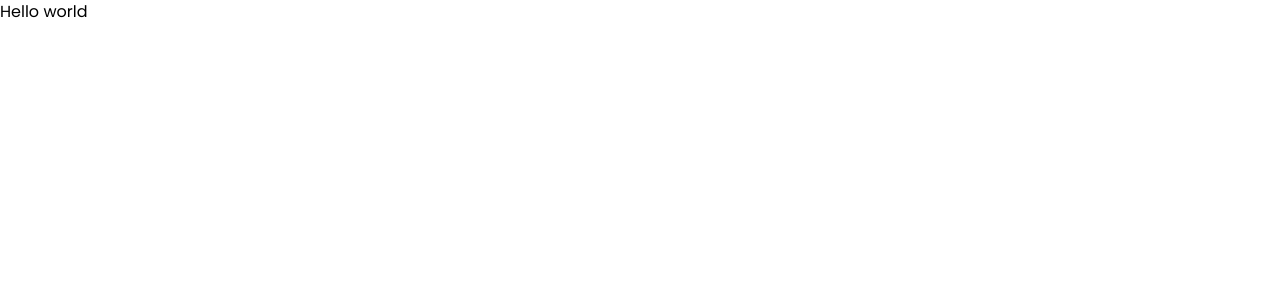
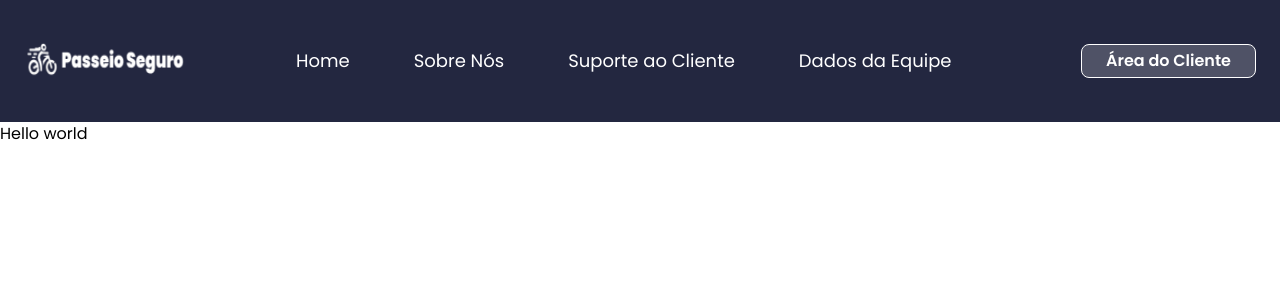
Before and after one commit to biancaroman/Passeio_Seguro, a Next.js app: page / in a window 1280 px wide. Shown: the top 300 px of the page. Built offline with nearby package versions, Linux system fonts and the light colour scheme.

Commit message:
feat:added Header

```diff
--- a/jsconfig.json
+++ b/jsconfig.json
@@ -1,7 +1,8 @@
 {
   "compilerOptions": {
     "paths": {
-      "@/*": ["./src/*"]
+      "@/*": ["./src/*"],
+      "@public/*": ["./public/*"]
     }
   }
 }
--- a/package.json
+++ b/package.json
@@ -10,8 +10,11 @@
   },
   "dependencies": {
     "next": "13.5.4",
+    "phosphor-icons": "^1.4.2",
+    "phosphor-react": "^1.4.1",
     "react": "^18",
-    "react-dom": "^18"
+    "react-dom": "^18",
+    "react-icons": "^4.11.0"
   },
   "devDependencies": {
     "autoprefixer": "^10",
--- /dev/null
+++ b/src/app/components/Header/components/NavIcons/index.jsx
@@ -0,0 +1,17 @@
+'use client'
+
+import { Bell, User } from "phosphor-react";
+import { twMerge } from "tailwind-merge";
+
+export function NavIcons({ isMobile }) {
+  return (
+    <div className={twMerge(`py-3 text-center`, isMobile ? `flex gap-2 sm:gap-6` :` lg:gap-6 hidden lg:flex `)}>
+      <button>
+        <Bell size={30} color="#ffff" weight="fill" />
+      </button>
+      <button>
+        <User size={30} color="#ffff" weight="fill" />
+      </button>
+    </div>
+  )
+}
--- /dev/null
+++ b/src/app/components/Header/components/NavLink/index.jsx
@@ -0,0 +1,14 @@
+import Link from "next/link";
+
+export function NavLink({ content, path }) {
+  return (
+    <li className="text-white">
+      <Link
+        className="py-3 block font-normal text-center "
+        href={`${path}`}
+      >
+        {`${content}`}
+      </Link>
+    </li>
+  )
+}
--- /dev/null
+++ b/src/app/components/Header/index.jsx
@@ -0,0 +1,78 @@
+'use client'
+
+import Image from "next/image";
+import { List } from "phosphor-react";
+import { useState } from "react";
+
+import LogoPasseioSeguro from "@/app/assets/img/LogoPasseioSeguro.png";
+import { NavIcons } from "./components/NavIcons";
+import { NavLink } from "./components/NavLink";
+
+const linksNav = [
+  {
+    content: 'Home',
+    path: '/'
+  },
+  {
+    content: 'Sobre Nós',
+    path: '/sobre-nos'
+  },
+  {
+    content: 'Suporte ao Cliente',
+    path: '/suporte'
+  },
+  {
+    content: 'Dados da Equipe',
+    path: '/dados-equipe'
+  },
+]
+
+export function Header({ isAuthenticated }) {
+  const [open, setOpen] = useState(false)
+
+  return (
+    <header className="w-full min-h-28 py-8 bg-blue-800 2xl:flex  2xl:justify-center ">
+      <div className="w-full max-w-lplarge flex flex-wrap justify-between  md:mx-auto lg:flex-nowrap lg:justify-between xl:max-w-7xl ">
+        <Image className="inline ml-5  h-10 w-2/5  sm:ml-7 mlarge:w-36 lg:h-14 lg:w-40 lg:ml-6" src={LogoPasseioSeguro} alt="Logo da Passeio Seguro" />
+        <div className=" flex mr-5 items-center gap-2 sm:mr-10 sm:gap-6 h-10 lg:hidden ">
+          {isAuthenticated && (
+            <NavIcons isMobile={true} />
+          )
+          }
+          <button
+            className="hover:cursor-pointer "
+            onClick={() => setOpen(!open)}
+          >
+            <List className="lg:hidden block h-10 w-10 cursor-pointer" color="#ffffff" weight="fill" />
+          </button>
+        </div>
+
+        <nav
+          className={`${open ? 'block' : 'hidden'
+            } min-w-full  lg:flex lg:items-center lg:min-w-9/12  lg:justify-between lg:mr-6`}
+        >
+          <ul className=" text-lg pt-5 gap-5  font-normal  md:pt-0 lg:flex  lg:justify-center lg:items-center  lg:gap-10 xl:gap-16">
+            {linksNav.map((link) => {
+              return (
+                <NavLink key={link.path} content={link.content} path={link.path} />
+              )
+            })}
+          </ul>
+          {
+            isAuthenticated ? (
+              <NavIcons isMobile={false} />
+            ) : (
+              <div className="py-3 text-center ">
+                <button className="py-1 px-6 bg-white bg-opacity-20 font-semibold text-white border border-white rounded-lg">
+                  Área do Cliente
+                </button>
+              </div>
+            )
+          }
+        </nav>
+
+      </div>
+    </header>
+
+  )
+}
--- a/src/app/page.js
+++ b/src/app/page.js
@@ -1,5 +1,10 @@
+import { Header } from "@/app/components/Header";
+
 export default function Home() {
   return (
-    <h1>Hello world</h1>
-  )
+    <>
+      <Header isAuthenticated={false} />
+      <h1>Hello world</h1>
+    </>
+  );
 }
--- a/tailwind.config.js
+++ b/tailwind.config.js
@@ -1,14 +1,27 @@
 /** @type {import('tailwindcss').Config} */
 module.exports = {
   content: [
-    './src/pages/**/*.{js,ts,jsx,tsx,mdx}',
-    './src/components/**/*.{js,ts,jsx,tsx,mdx}',
-    './src/app/**/*.{js,ts,jsx,tsx,mdx}',
+    "./src/pages/**/*.{js,ts,jsx,tsx,mdx}",
+    "./src/components/**/*.{js,ts,jsx,tsx,mdx}",
+    "./src/app/**/*.{js,ts,jsx,tsx,mdx}",
   ],
   theme: {
     extend: {
-
+      colors: {
+        white: "#ffffff",
+        "blue-800": "#232740",
+      },
+      screens: {
+        mlarge: "425px",
+        lplarge:"1440px"
+      },
+      minWidth:{
+        '1/2': '50%',
+        '9/12': '75%',
+        '10/12':'83.333333%',
+        '11/12':'91.666667%',
+      }
     },
   },
   plugins: [],
-}
+};
```
Also changed, not shown: src/app/assets/img/LogoPasseioSeguro.png (added), 1 other file (tests, documents, lock files or other folders).
